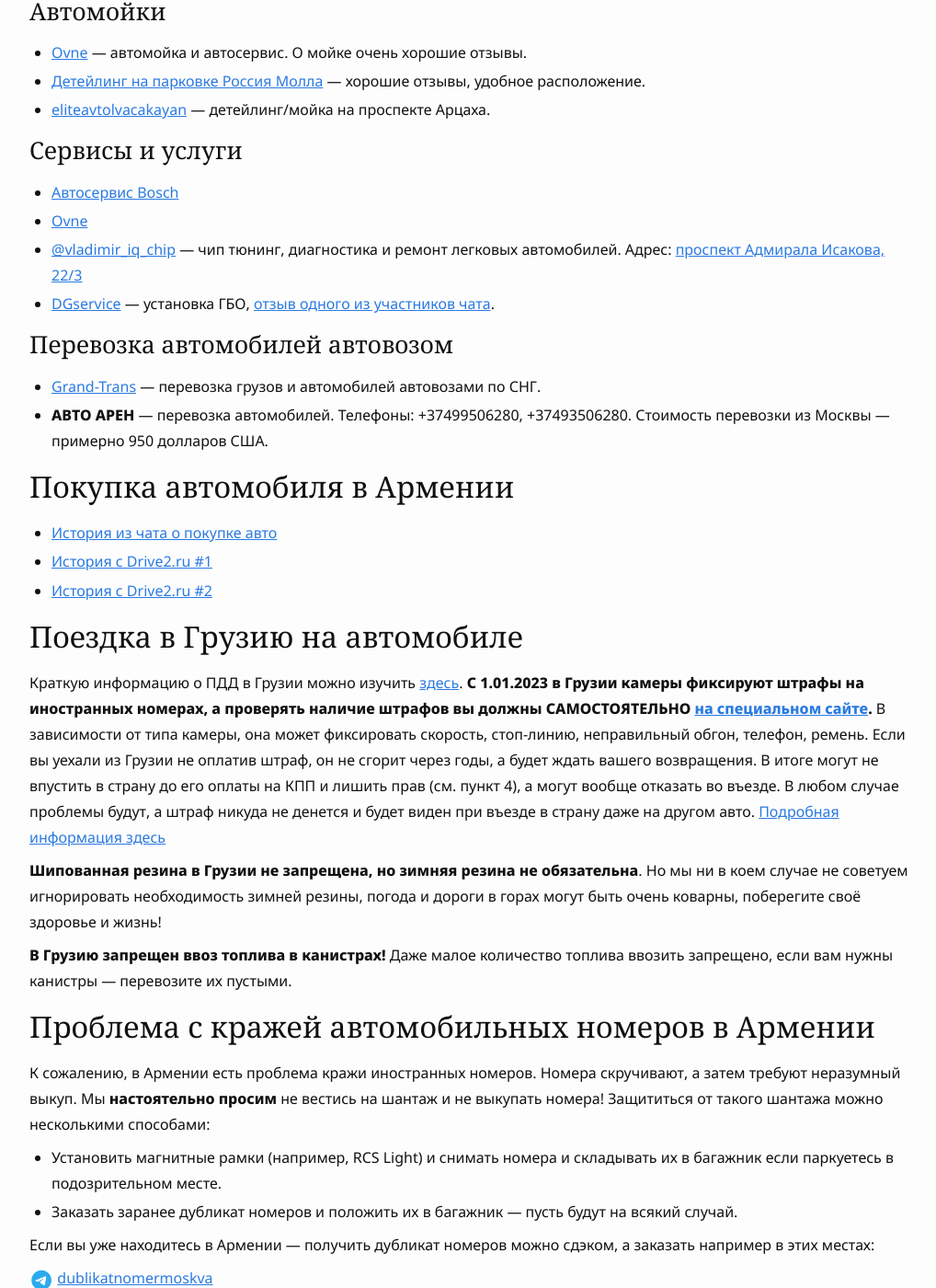
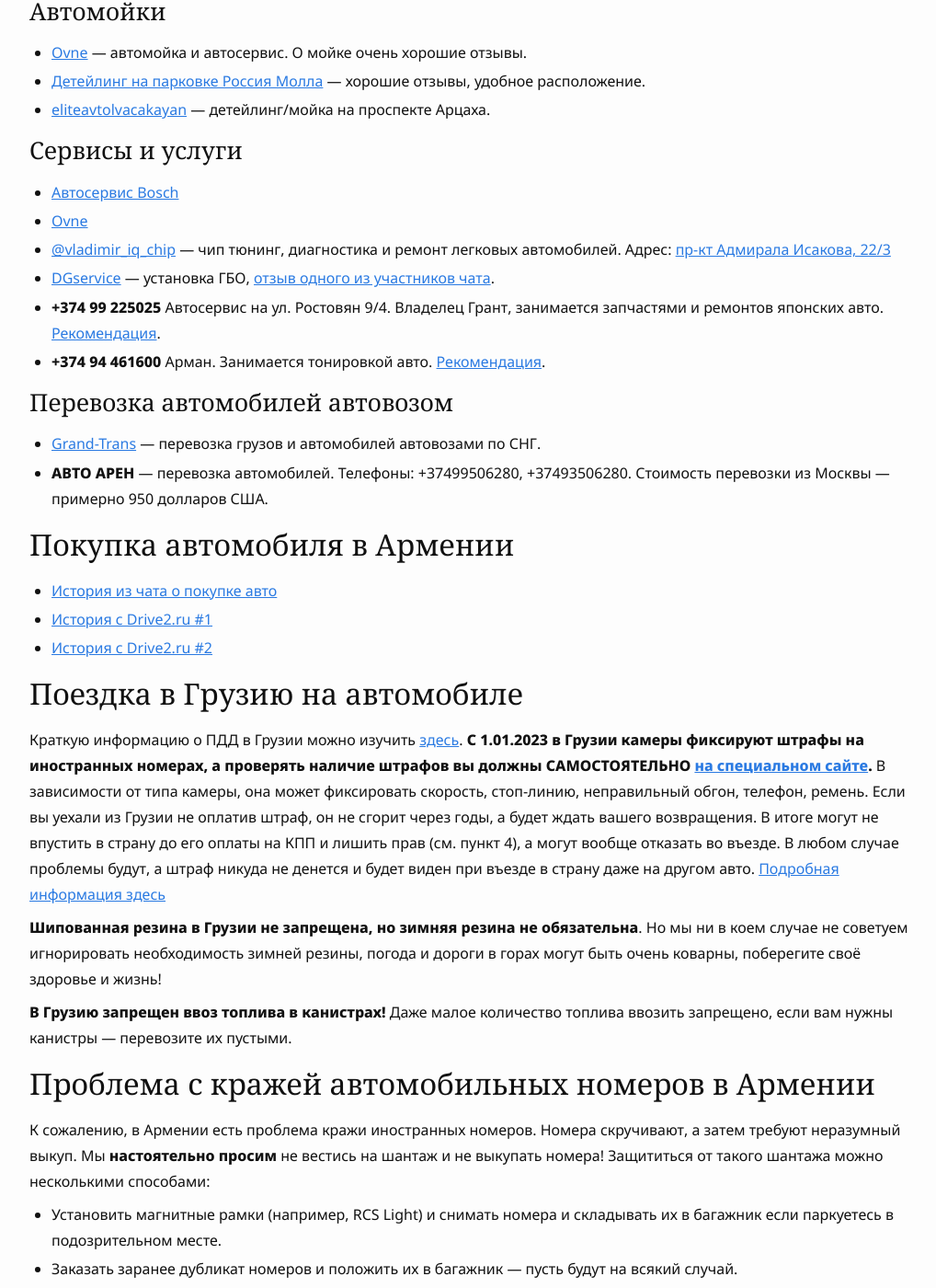
Before and after one commit to haywiki/haywiki.github.io, a Jekyll site: the page built from drive/index.md, in a window 1280 px wide and 1400 px high, scrolled down 5650 px. Shown: the whole window at 92% size, without its empty margins (128-1146 px from the left). Built offline with Jekyll 4.4.1, drawn with Linux system fonts in a browser that asks for light colours; nearby versions of some CDN libraries; a script that is not in the unit is left out.

Commit message:
новые контакты в раздел автомобилистов

```diff
--- a/_sass/_layout/main.scss
+++ b/_sass/_layout/main.scss
@@ -80,3 +80,14 @@
     }
   }
 }
+
+.shortcuts {
+  text-align: center;
+
+  .btn-shortcut {
+    width: 350px;
+    @media #{$breakpoint-sm-up} { width: 270px; }
+    @media #{$breakpoint-md-up} { width: 270px; }
+    @media #{$breakpoint-xl-up} { width: 270px; }
+  }
+}
--- a/drive/index.md
+++ b/drive/index.md
@@ -186,8 +186,10 @@
 
 - [Автосервис Bosch](https://yandex.ru/maps/org/avtoservis_bosh/140208137362/)
 - [Ovne](https://ovne.am/ru/content/2/)
-- [@vladimir_iq_chip](https://t.me/vladimir_iq_chip) — чип тюнинг, диагностика и ремонт легковых автомобилей. Адрес: [проспект Адмирала Исакова, 22/3](https://yandex.ru/maps/10262/yerevan/house/YE0YcgFkT0YOQFpqfX10eXRlZw==/)
+- [@vladimir_iq_chip](https://t.me/vladimir_iq_chip) — чип тюнинг, диагностика и ремонт легковых автомобилей. Адрес: [пр-кт Адмирала Исакова, 22/3](https://yandex.ru/maps/10262/yerevan/house/YE0YcgFkT0YOQFpqfX10eXRlZw==/)
 - [DGservice](https://autogaz.am/) — установка ГБО, [отзыв одного из участников чата](https://t.me/am_autoclub/1937).
+- **+374 99 225025** Автосервис на ул. Ростовян 9/4. Владелец Грант, занимается запчастями и ремонтов японских авто. [Рекомендация](https://t.me/am_autoclub/16495).
+- **+374 94 461600** Арман. Занимается тонировкой авто. [Рекомендация](https://t.me/am_autoclub/16188).
 
 ### Перевозка автомобилей автовозом
 
```
Also changed, not shown: drive/license.md (+2 -0 lines).
